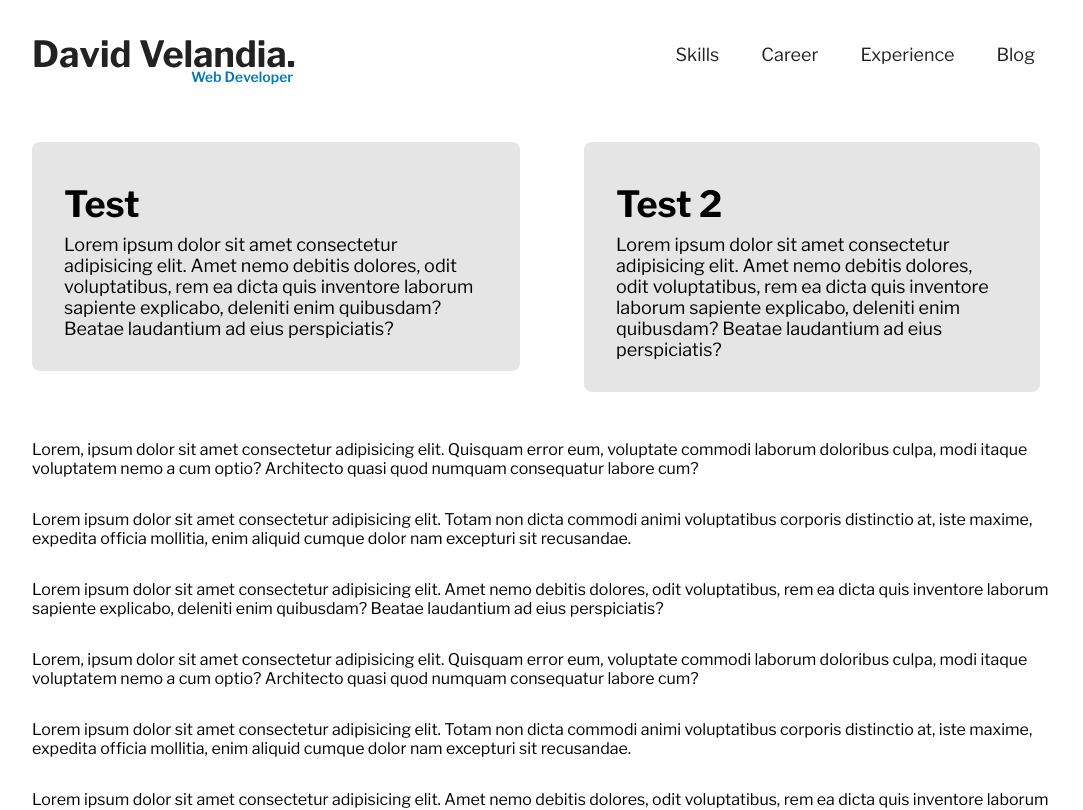
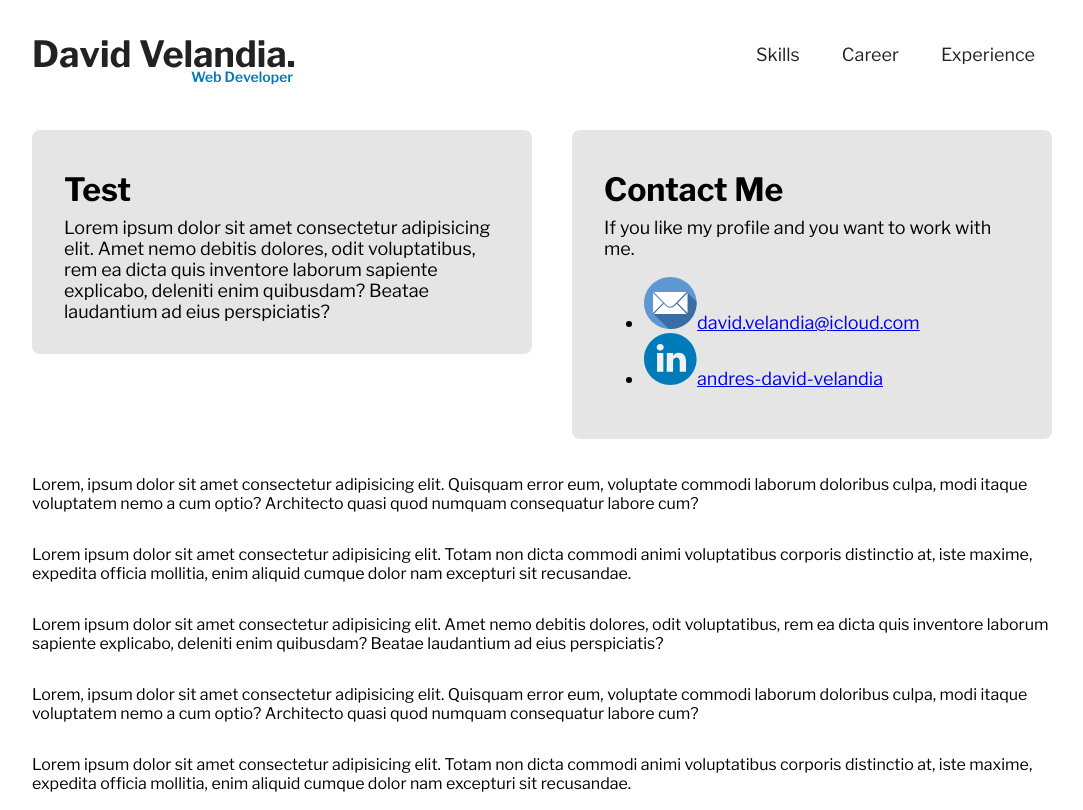
Before and after one commit to david-velandia/david-velandia.github.io, a Next.js app: page / in a window 1280 px wide. Shown: the top 810 px of the page, without its empty margins (122-1205 px from the left). Built offline with nearby package versions, Linux system fonts and the light colour scheme.

Commit message:
Add i18n library

```diff
--- a/components/atoms/Card/CardTitle.styles.ts
+++ b/components/atoms/Card/CardTitle.styles.ts
@@ -2,6 +2,6 @@ import styled from 'styled-components';
 
 export const Title = styled.h2`
   font-weight: 700;
-  font-size: 36px;
+  font-size: 32px;
   margin: 8px auto;
 `;
--- /dev/null
+++ b/components/atoms/Icons/Icons.tsx
@@ -0,0 +1,49 @@
+import React from 'react';
+
+export const IconMail = () => (
+  <svg width="53" height="52" fill="none" xmlns="http://www.w3.org/2000/svg">
+    <g>
+      <path
+        d="M26.297 52c14.523 0 26.297-11.64 26.297-26S40.82 0 26.297 0C11.773 0 0 11.64 0 26s11.774 26 26.297 26Z"
+        fill="#5F98D1"
+      />
+      <path
+        d="M42.713 14.977H9.816l11.918 12.27 3.439 3.442c-1.871-.422-1.987-.686-2.816-1.355-.435-.351-1.276-1.306-2.552-2.594L9.062 15.893v20.193l.849.84-.095.097 15.112 14.942c.454.023.91.035 1.369.035 14.523 0 26.297-11.64 26.297-26 0-.431-.012-.86-.032-1.286l-9.849-9.737Z"
+        fill="#3A6DA1"
+      />
+      <path
+        d="M9.062 15.893v20.193l9.96-10.138-9.96-10.055ZM43.532 15.893v20.193l-9.91-10.097 9.91-10.096ZM9.816 14.977h32.897l-12.929 13.31a4.907 4.907 0 0 1-3.52 1.483c-1.328 0-2.599-.535-3.519-1.482l-12.93-13.31Z"
+        fill="#fff"
+      />
+      <path
+        d="M30.53 28.996a5.976 5.976 0 0 1-4.265 1.797 5.975 5.975 0 0 1-4.266-1.797l-2.193-2.258-9.99 10.285h32.897l-9.99-10.285-2.193 2.258Z"
+        fill="#fff"
+      />
+    </g>
+    <defs>
+      <clipPath>
+        <path fill="#fff" d="M0 0h52.594v52H0z" />
+      </clipPath>
+    </defs>
+  </svg>
+);
+
+export const IconLinkedIn = () => (
+  <svg width="53" height="52" fill="none" xmlns="http://www.w3.org/2000/svg">
+    <g>
+      <path
+        d="M26.297 51.999c14.523 0 26.297-11.64 26.297-26s-11.774-26-26.297-26C11.773-.001 0 11.639 0 25.999s11.774 26 26.297 26Z"
+        fill="#007AB9"
+      />
+      <path
+        d="M42.009 28.092V38.81h-6.286v-10c0-2.512-.907-4.227-3.183-4.227-1.737 0-2.769 1.155-3.224 2.273-.166.4-.208.954-.208 1.514v10.44H22.82s.085-16.939 0-18.692h6.287v2.649c-.013.02-.03.041-.042.061h.042v-.061c.835-1.271 2.325-3.088 5.665-3.088 4.135 0 7.236 2.672 7.236 8.412ZM16.245 11.109c-2.15 0-3.556 1.396-3.556 3.23 0 1.794 1.366 3.23 3.474 3.23h.04c2.193 0 3.556-1.436 3.556-3.23-.041-1.834-1.363-3.23-3.514-3.23Zm-3.183 27.702h6.284V20.119h-6.284v18.692Z"
+        fill="#F1F2F2"
+      />
+    </g>
+    <defs>
+      <clipPath>
+        <path fill="#fff" d="M0 0h52.594v52H0z" />
+      </clipPath>
+    </defs>
+  </svg>
+);
--- a/components/atoms/Icons/index.ts
+++ b/components/atoms/Icons/index.ts
@@ -1 +1,2 @@
 export * from './Logo';
+export * from './Icons';
--- a/components/layouts/MainLayout/MainLayout.view.tsx
+++ b/components/layouts/MainLayout/MainLayout.view.tsx
@@ -1,26 +1,27 @@
 import { Navbar } from '@/molecules/Navbar';
+import { useTranslation } from 'react-i18next';
+
 import { Header, Main } from './MainLayout.styles';
 
-export const MainLayout = ({ children }) => (
+export const MainLayout = ({ children }) => {
+  const [t] = useTranslation();
+
+  return (
     <>
       <Header>
         <Navbar
           items={[
             {
               to: '#skills',
-            label: 'Skills',
+              label: t('cv.menu.skills'),
             },
             {
               to: '#career',
-            label: 'Career',
+              label: t('cv.menu.career'),
             },
             {
               to: '#experience',
-            label: 'Experience',
-          },
-          {
-            to: '#blog',
-            label: 'Blog',
+              label: t('cv.menu.experience'),
             },
           ]}
         />
@@ -28,3 +29,4 @@ export const MainLayout = ({ children }) => (
       <Main>{children}</Main>
     </>
   );
+};
--- /dev/null
+++ b/i18n.ts
@@ -0,0 +1,18 @@
+import i18n from 'i18next';
+import { initReactI18next } from 'react-i18next';
+import LanguageDetector from 'i18next-browser-languagedetector';
+import translationEn from './locales/en.json';
+
+i18n
+  .use(LanguageDetector)
+  .use(initReactI18next)
+  .init({
+    debug: true,
+    fallbackLng: 'en',
+    resources: {
+      en: {
+        translation: translationEn,
+      },
+    },
+  });
+export default i18n;
--- /dev/null
+++ b/locales/en.json
@@ -0,0 +1,16 @@
+{
+  "cv": {
+    "contact": {
+      "title": "Contact Me",
+      "content": "If you like my profile and you want to work with me.",
+      "email": "david.velandia@icloud.com",
+      "linkedIn": "https://www.linkedin.com/in/andres-david-velandia"
+    },
+    "menu": {
+      "skills": "Skills",
+      "career": "Career",
+      "experience": "Experience",
+      "blog": "Blog"
+    }
+  }
+}
--- a/package.json
+++ b/package.json
@@ -10,9 +10,12 @@
     "lint": "next lint"
   },
   "dependencies": {
-    "next": "11.0.1",
+    "i18next": "^20.6.1",
+    "i18next-browser-languagedetector": "^6.1.2",
+    "next": "^11.1.2",
     "react": "17.0.2",
     "react-dom": "17.0.2",
+    "react-i18next": "^11.12.0",
     "styled-components": "^5.3.0"
   },
   "devDependencies": {
--- a/pages/_app.tsx
+++ b/pages/_app.tsx
@@ -1,5 +1,7 @@
 import React, { useRef, useState } from 'react';
 import { AppProps } from 'next/app';
+import '../i18n';
+
 import { createGlobalStyle, DefaultTheme, ThemeProvider } from 'styled-components';
 import { useIsomorphicLayoutEffect } from '@/hooks';
 
--- a/pages/index.tsx
+++ b/pages/index.tsx
@@ -1,11 +1,15 @@
 import React from 'react';
 import { MainLayout } from '@/layouts';
 import { Card, CardTitle, CardContent, Grid } from '@/atoms';
+import { IconLinkedIn, IconMail } from '@/atoms/Icons';
+import { useTranslation } from 'react-i18next';
 
 export default function Home() {
+  const [t] = useTranslation();
+
   return (
     <MainLayout>
-      <Grid desktop={6} tablet={6} mobile={12} spacing={8} noLeftSpacing>
+      <Grid desktop={6} tablet={6} mobile={12} spacing={5} noLeftSpacing>
         <Card>
           <CardTitle>Test</CardTitle>
           <CardContent>
@@ -16,13 +20,25 @@ export default function Home() {
         </Card>
       </Grid>
 
-      <Grid desktop={6} tablet={6} mobile={12} spacing={8}>
+      <Grid desktop={6} tablet={6} mobile={12} spacing={5}>
         <Card>
-          <CardTitle>Test 2</CardTitle>
+          <CardTitle>{t('cv.contact.title')}</CardTitle>
           <CardContent>
-            Lorem ipsum dolor sit amet consectetur adipisicing elit. Amet nemo debitis dolores, odit
-            voluptatibus, rem ea dicta quis inventore laborum sapiente explicabo, deleniti enim
-            quibusdam? Beatae laudantium ad eius perspiciatis?
+            {t('cv.contact.content')}
+            <ul>
+              <li>
+                <a href={`mailto:${t('cv.contact.email')}`}>
+                  <IconMail />
+                  {t('cv.contact.email')}
+                </a>
+              </li>
+              <li>
+                <a href={t('cv.contact.linkedIn')} rel="noreferrer" target="_blank">
+                  <IconLinkedIn />
+                  andres-david-velandia
+                </a>
+              </li>
+            </ul>
           </CardContent>
         </Card>
       </Grid>
```
Also changed, not shown: next-env.d.ts, 1 other file (tests, documents, lock files or other folders). Lines whose indentation alone changed are shown as unchanged.
